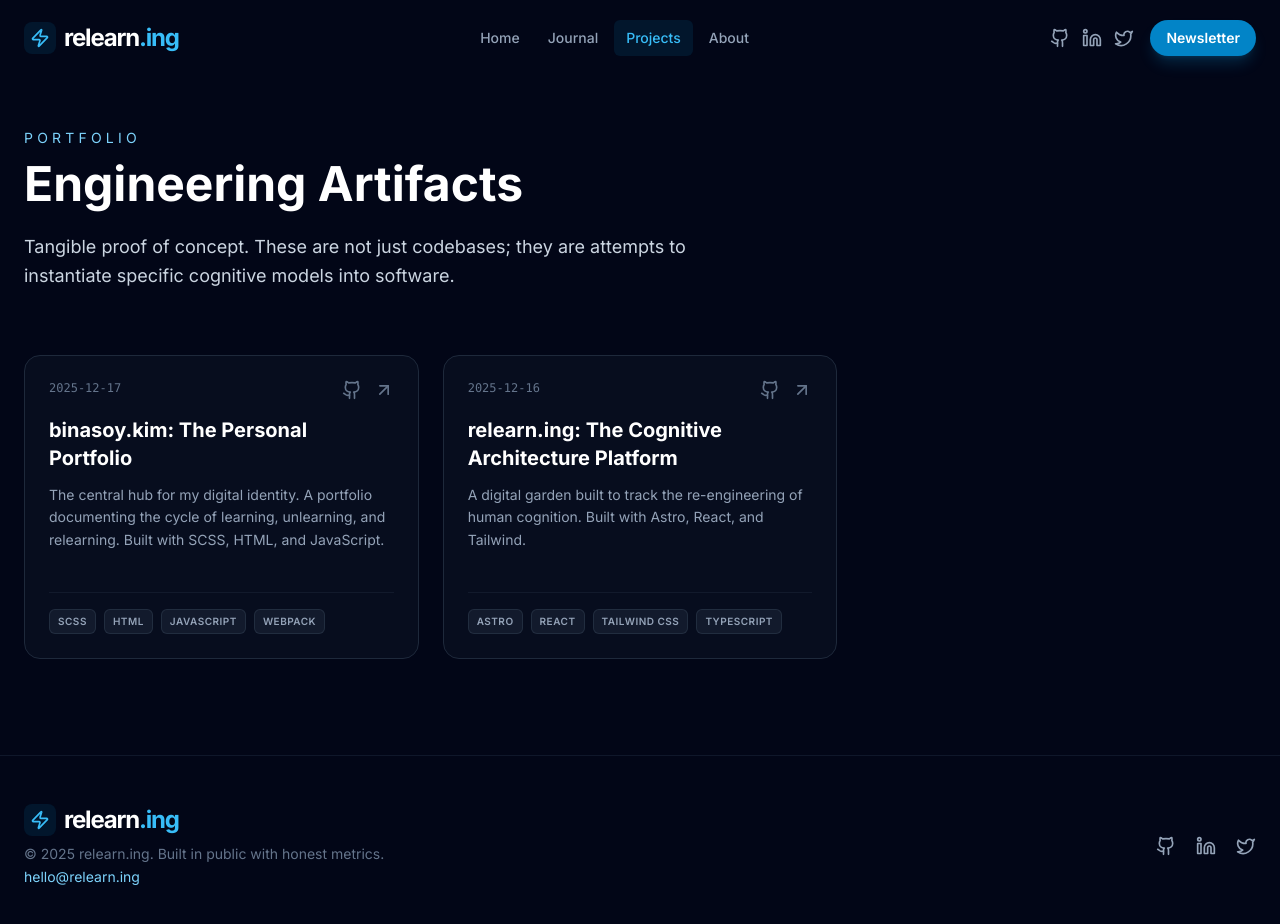
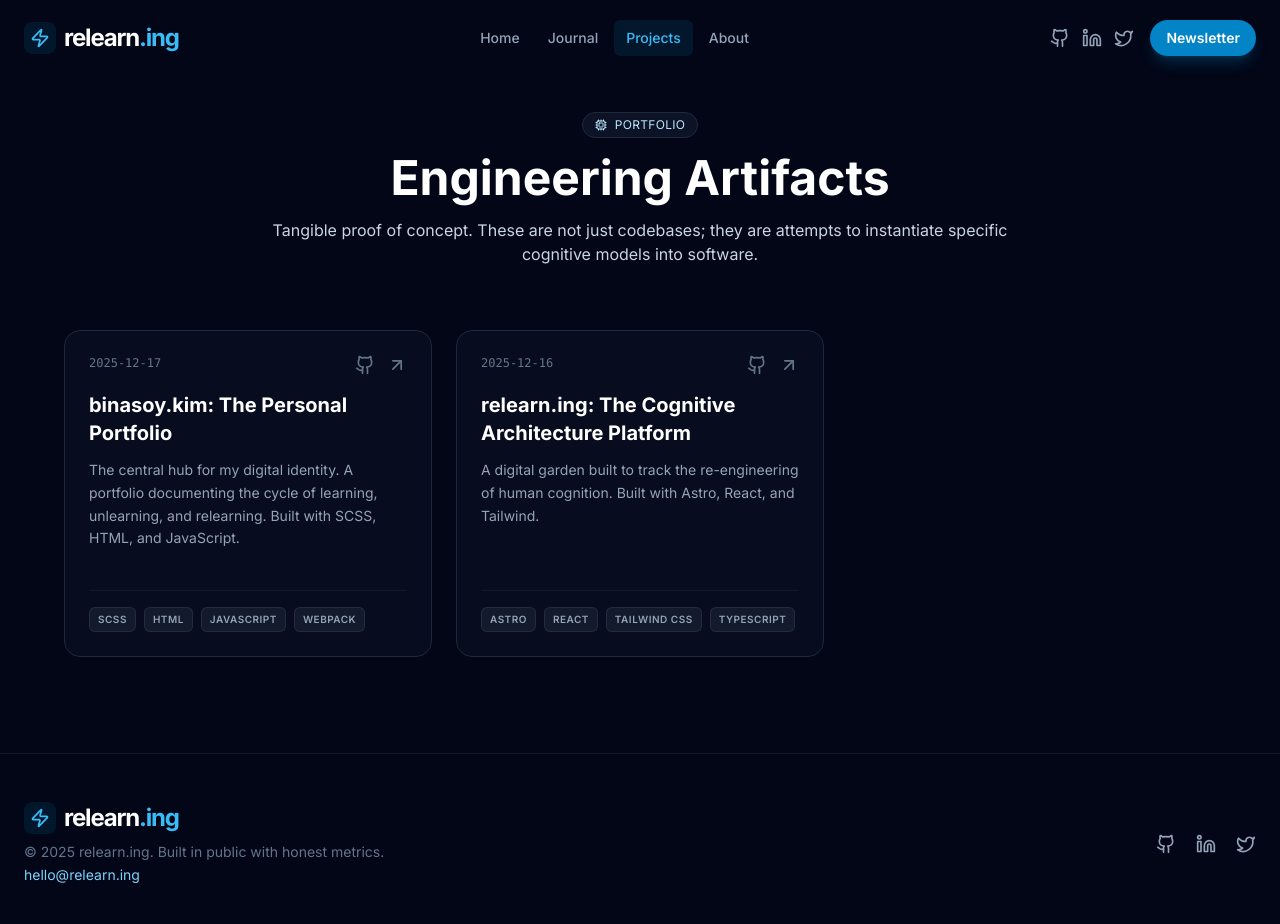
Before and after one commit to kedbin/relearn.ing, an Astro site: page /projects in a window 1280 px wide. Built offline with nearby package versions, Linux system fonts and the light colour scheme; Astro itself is replaced by a stand-in of ours; some packages are replaced by stand-ins of ours; no server answers.

Commit message:
fix(layout): align projects page design with journal and fix className syntax error

```diff
--- a/src/components/Header.tsx
+++ b/src/components/Header.tsx
@@ -55,7 +55,7 @@ export const Header = ({ currentPath }: { currentPath: string }) => {
         scrolled ? "bg-slate-950/80 border-slate-800/50 py-3" : "bg-transparent border-transparent py-5"
       )}
     >
-      <div className="container w-full mx-auto px-6 flex items-center justify-between">
+      <div className="w-full max-w-7xl mx-auto px-6 flex items-center justify-between">
         <div className="cursor-pointer">
           <Logo />
         </div>
--- a/src/pages/projects/index.astro
+++ b/src/pages/projects/index.astro
@@ -2,25 +2,29 @@
 import Layout from '../../layouts/Layout.astro';
 import { ProjectList } from '../../components/ProjectList';
 import { getCollection } from 'astro:content';
+import { Cpu } from 'lucide-react';
 
 const projects = await getCollection('projects');
 const sortedProjects = projects.sort((a, b) => new Date(b.data.date).getTime() - new Date(a.data.date).getTime());
 ---
 
 <Layout title="Projects | relearn.ing">
-  <div className="pt-32 pb-24">
-    <div className="container mx-auto px-6">
-      <div className="max-w-2xl mb-16">
-        <p className="text-sm uppercase tracking-[0.3em] text-brand-300 mb-3">Portfolio</p>
-        <h1 className="text-4xl md:text-5xl font-display font-bold text-white mb-6">
-          Engineering Artifacts
-        </h1>
-        <p className="text-lg text-slate-300 leading-relaxed">
-          Tangible proof of concept. These are not just codebases; they are attempts to instantiate specific cognitive models into software.
-        </p>
+  <section class="pt-28 pb-24 px-6">
+    <div class="max-w-3xl mx-auto text-center mb-16">
+      <div class="inline-flex items-center gap-2 px-3 py-1 rounded-full bg-slate-900/80 border border-slate-800 text-xs uppercase tracking-wide text-brand-200 mb-4">
+        <Cpu className="w-3 h-3" />
+        Portfolio
       </div>
+      <h1 class="text-4xl md:text-5xl font-display font-bold text-white mb-4">
+        Engineering Artifacts
+      </h1>
+      <p class="text-slate-300">
+        Tangible proof of concept. These are not just codebases; they are attempts to instantiate specific cognitive models into software.
+      </p>
+    </div>
 
+    <div class="max-w-6xl mx-auto">
       <ProjectList client:load projects={sortedProjects} />
     </div>
-  </div>
+  </section>
 </Layout>
```
